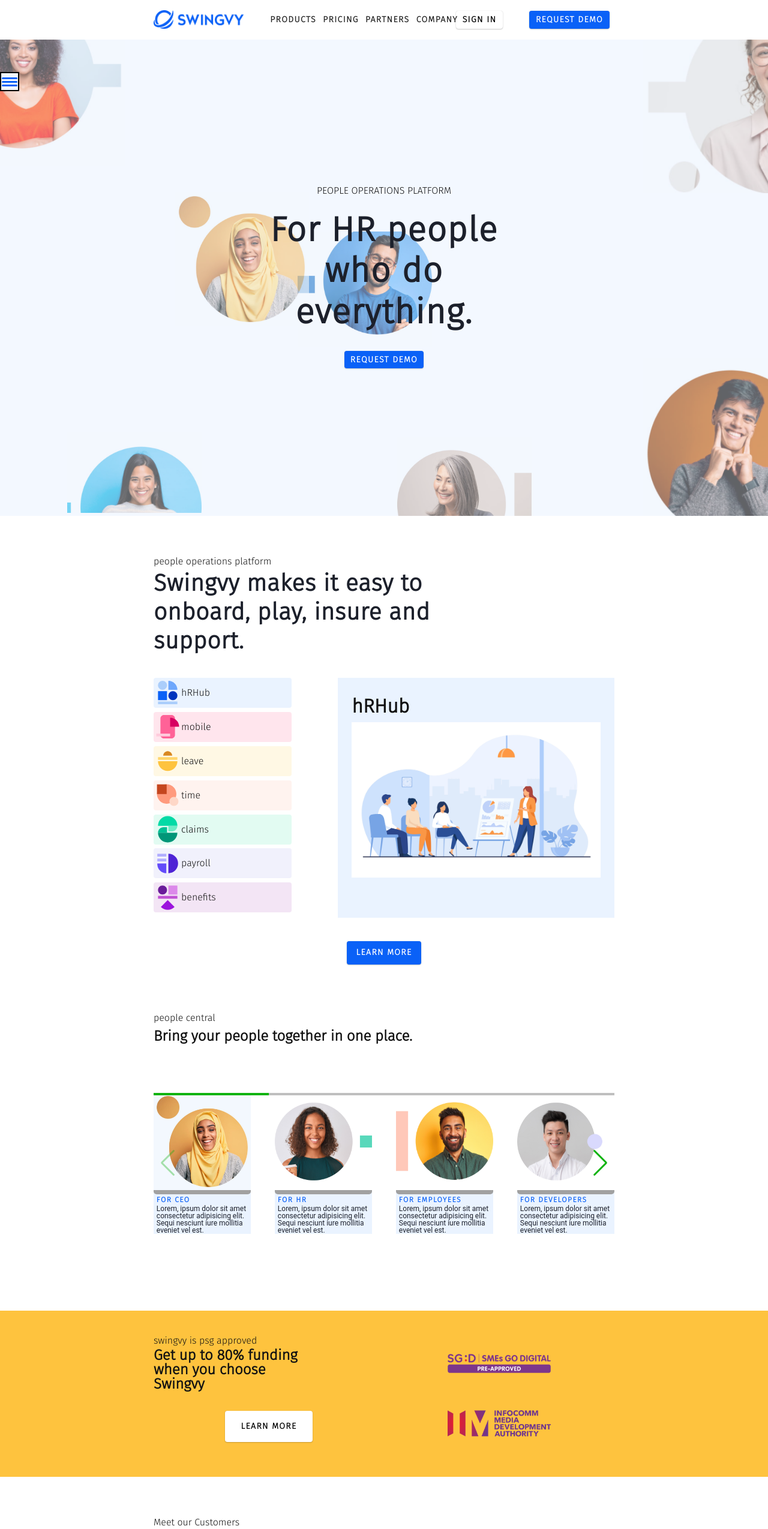
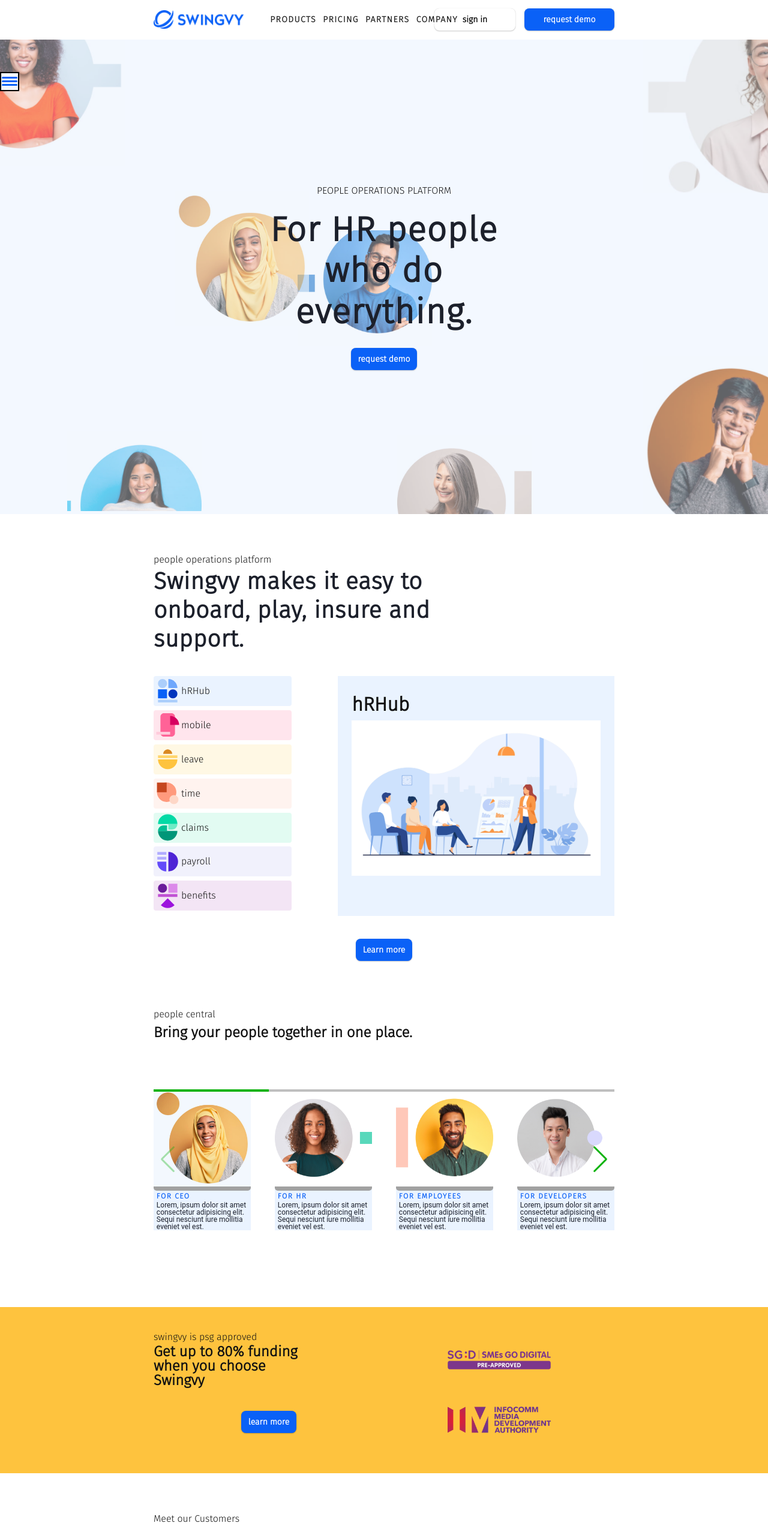
Before and after one commit to luisfendi/hr-company, a React (Create React App) app: page / in a window 1280 px wide. Shown: the top 2549 px of the page at 60% size. Built offline with nearby package versions, Linux system fonts and the light colour scheme.

Commit message:
кнопка-компонент настроена

```diff
--- a/src/components/button/Button.module.scss
+++ b/src/components/button/Button.module.scss
@@ -1,30 +1,55 @@
 @import '../../style/vars.scss';
 
+// .button {
+//   padding: 3% 6%;
+//   display: flex;
+//   justify-content: center;
+//   align-items: center;
+//   height: 40px;
+
+
+//   button {
+//     white-space: nowrap;
+//     padding: 6% 8%;
+//     border-radius: 4px;
+//     background-color: $linkColor;
+//     font-style: normal;
+//     font-weight: bold;
+//     font-size: 14px;
+//     line-height: 1;
+//     text-align: center;
+//     letter-spacing: 1.4px;
+//     text-transform: uppercase;
+//     color: #FFFFFF;
+//     &:hover{
+//         cursor: pointer;
+//         font-size: 12px;
+//         background-color: rgb(87, 109, 209);
+//     }
+//   }
+// }
+
 .button {
-  padding: 3% 6%;
+  white-space: nowrap;
   display: flex;
   justify-content: center;
   align-items: center;
-  height: 40px;
+  // height: 40px;
+  &:hover {
 
+    button {
+      transform: scale(0.9);
+      cursor: pointer;
+      background-color: rgb(87, 109, 209);
+    }
+
+  }
 
   button {
-    white-space: nowrap;
-    padding: 6% 8%;
-    border-radius: 4px;
+    width: 100%;
     background-color: $linkColor;
-    font-style: normal;
+    color: #FFFFFF;
     font-weight: bold;
     font-size: 14px;
-    line-height: 1;
-    text-align: center;
-    letter-spacing: 1.4px;
-    text-transform: uppercase;
-    color: #FFFFFF;
-    &:hover{
-        cursor: pointer;
-        font-size: 12px;
-        background-color: rgb(87, 109, 209);
-    }
   }
 }
--- a/src/components/header/Header.module.scss
+++ b/src/components/header/Header.module.scss
@@ -43,13 +43,13 @@
 
     &--button {
       min-width: 150px;
-      height: 40px;
 
       &__signIn {
         &>div {
           button {
             background: none;
             color: black;
+            margin-right: 10%;
           }
         }
       }
--- a/src/components/info/Info.module.scss
+++ b/src/components/info/Info.module.scss
@@ -60,13 +60,6 @@
   }
 }
 
-.button {
-  margin-top: 5%;
-  button {
-    padding: 8% 10%;
-  }
-}
-
 @media (min-width: $desktop) {
   .content{
     padding: 30vh 0;
--- a/src/components/options/Options.module.scss
+++ b/src/components/options/Options.module.scss
@@ -91,15 +91,10 @@
 }
 
 .button {
+  width: max-content;
   margin: 0 auto;
   margin-top: 5%;
   order: 4;
-
-  div {
-    button {
-      padding: 5% 7%;
-    }
-  }
 }
 
 @media (min-width: $laptop) {
@@ -180,12 +175,4 @@
       height: 100%;
     }
   }
-
-  .button {
-    div {
-      button {
-        padding: 15% 19%;
-      }
-    }
-  }
 }
--- a/src/components/sidebar/Sidebar.module.scss
+++ b/src/components/sidebar/Sidebar.module.scss
@@ -60,10 +60,9 @@
     margin-bottom: 30%;
 
     &--button {
-      button {
-        padding: 3% 4%;
-        width: 100%;
-      }
+      width: 90%;
+      margin: 0 auto;
+      margin-bottom: 3%;
     }
   }
 }
--- a/src/components/yellow/Yellow.module.scss
+++ b/src/components/yellow/Yellow.module.scss
@@ -19,17 +19,9 @@
   }
 
   &-button {
+    margin: 0 auto;
     margin-top: 10%;
-
-    div {
-      padding: 0;
-
-      button {
-        padding: 5% 7%;
-        background-color: white;
-        color: black;
-      }
-    }
+    width: max-content;
   }
 }
 
```
